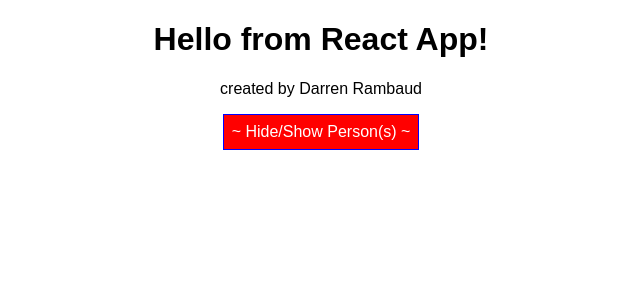
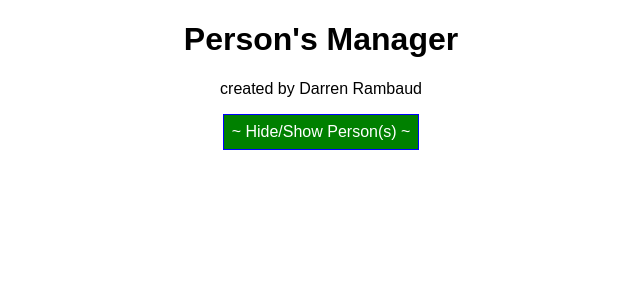
Before and after one commit to xyzst/useful-react-snippets, a React app: page / in a window 1280 px wide. Shown: the top 300 px of the page, without its empty margins (319-959 px from the left). Built offline with nearby package versions, Linux system fonts and the light colour scheme.

Commit message:
Add prop to App component at index.js. Pass prop.appTitle through to Cockpit.js. Replace hardcoded value with props.title in h1 tag

```diff
--- a/src/components/Cockpit/Cockpit.js
+++ b/src/components/Cockpit/Cockpit.js
@@ -4,14 +4,14 @@
 
 const Cockpit = props => {
   const Button = styled.button`
-    background: ${props.toggled.showPersons ? "green" : "red"};
+    background: ${props.toggled.showPersons ? "red" : "green"};
     font: inherit;
     border: 1px solid blue;
     padding: 8px;
     cursor: pointer;
     color: white;
     :hover {
-      background: ${props.toggled.showPersons ? "lightgreen" : "salmon"};
+      background: ${props.toggled.showPersons ? "salmon" : "lightgreen"};
       color: black;
     }
   `;
@@ -31,7 +31,7 @@
 
   return (
     <div>
-      <h1>Hello from React App!</h1>
+      <h1>{props.title}</h1>
       <p className={dynamicClasses()}>created by Darren Rambaud</p>
       <Button onClick={props.toggle}>~ Hide/Show Person(s) ~</Button>
     </div>
--- a/src/containers/App.js
+++ b/src/containers/App.js
@@ -3,7 +3,7 @@
 import Persons from "../components/Persons/Persons";
 import Cockpit from "../components/Cockpit/Cockpit";
 
-const App = () => {
+const App = props => {
   const [personsState, setPersonsState] = useState({
     persons: [
       { id: "a", name: "Darren", age: 26 },
@@ -61,6 +61,7 @@
   return (
     <div className={styles.App}>
       <Cockpit
+        title={props.appTitle}
         persons={personsState.persons}
         toggled={toggleState}
         toggle={togglePersons}
--- a/src/index.js
+++ b/src/index.js
@@ -4,5 +4,8 @@
 import App from "./containers/App";
 import registerServiceWorker from "./registerServiceWorker";
 
-ReactDOM.render(<App />, document.getElementById("root"));
+ReactDOM.render(
+  <App appTitle="Person's Manager" />,
+  document.getElementById("root")
+);
 registerServiceWorker();
```
Also changed, not shown: 1 other file (tests, documents, lock files or other folders).
